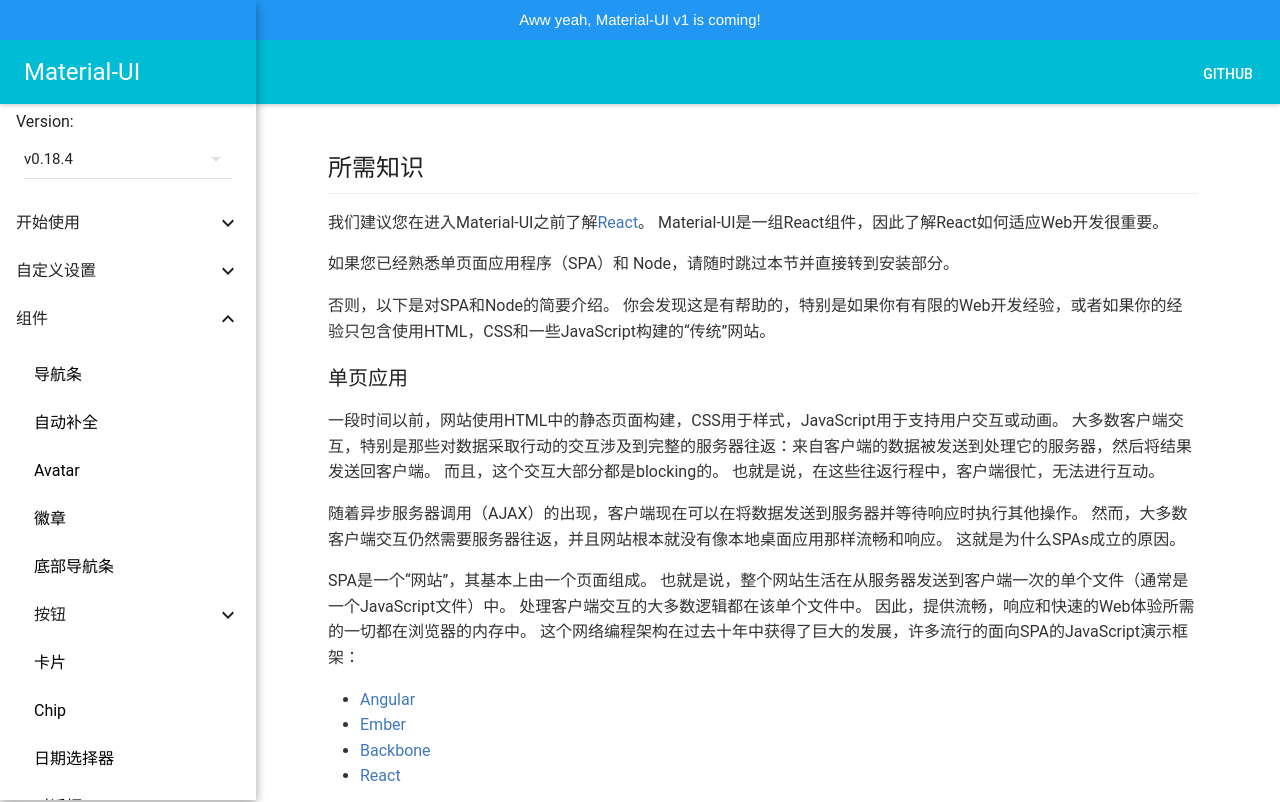
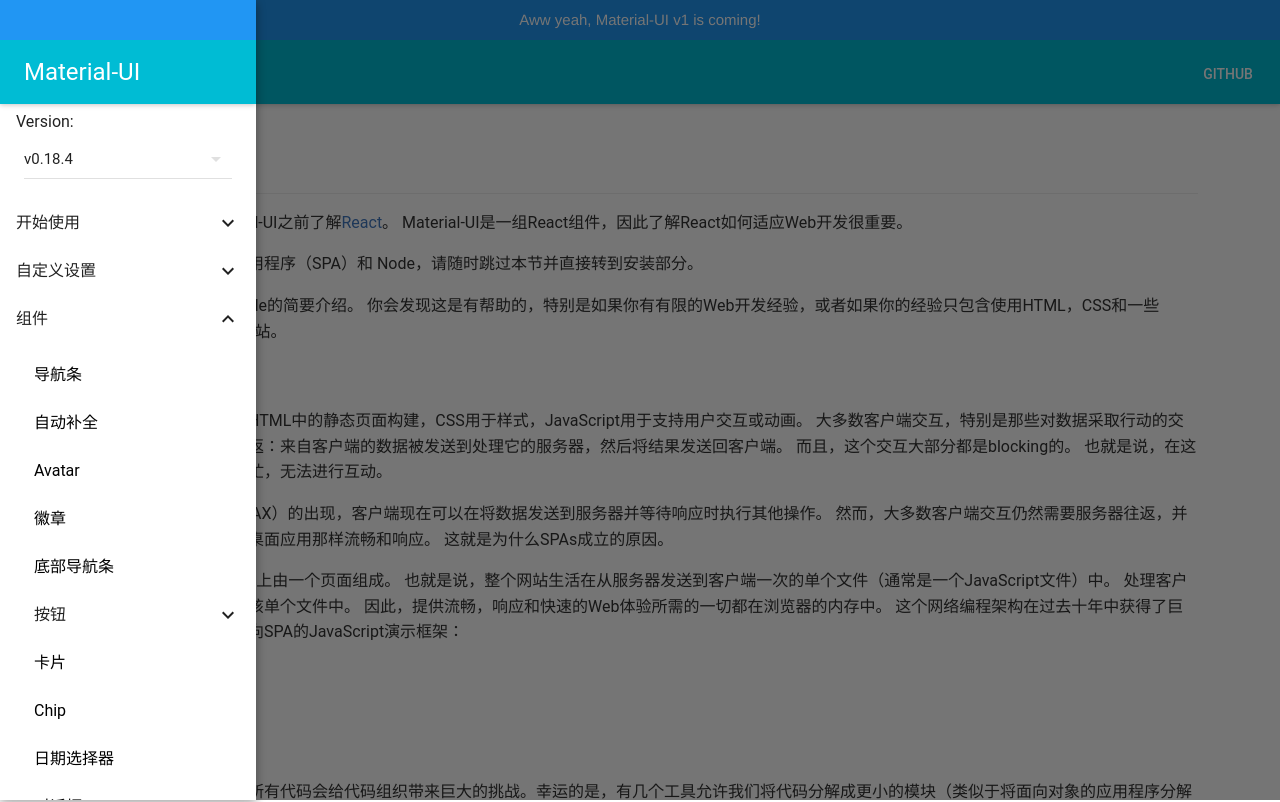
Before and after one commit to betweens/Material, a React app: page /#/required-knowledge in a window 1280 px wide. Shown: the top 802 px of the page. Built offline with nearby package versions, Linux system fonts and the light colour scheme; what react-tap-event-plugin would draw is missing.

Commit message:
修改样式 保证所有尺寸大小屏幕适应性

```diff
--- a/src/Page/AppContainer/AppContainer.css
+++ b/src/Page/AppContainer/AppContainer.css
@@ -151,10 +151,6 @@
   z-index: 1101;
 }
 
-.app-container {
-	padding-top: 40px;
-}
-
 .a-block {
   a {
     display: block;
--- a/src/Page/AppContainer/AppContainer.js
+++ b/src/Page/AppContainer/AppContainer.js
@@ -18,6 +18,7 @@
     this.state = {
       value: 1,
       open: true,
+      size: 0,
     };
     this.handleChange = this.handleChange.bind(this);
     this.listenInWindowSize = this.listenInWindowSize.bind(this);
@@ -38,11 +39,13 @@
       if (this.state.open === false) return;
       this.setState({
         open: false,
+        size,
       })
     } else {
       if (this.state.open) return;
       this.setState({
         open: true,
+        size,
       })
     }
   }
@@ -58,8 +61,9 @@
     // 左侧导航栏配置
     const drawerConfig = {
 		  open: this.state.open,
-      docked: this.state.docked,
+      docked: false,
 		  disableSwipeToOpen: true,
+      onRequestChange: (open) => this.setState({open}),
 		}
 		// 版本选择框宽度
 		const styles = {
@@ -74,10 +78,15 @@
 		  style: styles.customWidth,
 		  autoWidth: false,
 		}
+
     // 控制展示侧边栏是容器边距
-    const  noBodyPadong = {
-      margin: this.state.open ? '48px 72px' : '10px',
-      paddingLeft: this.state.open ? '256px' : '0px',
+    const noBodyPadding = {
+      margin: this.state.open ? '48px 72px' : '20px',
+      paddingLeft: this.state.open ? '256px' : '0',
+    }
+
+    if (this.state.open && this.state.size < 996) {
+      noBodyPadding.paddingLeft = '0';
     }
 
     return ( <MuiThemeProvider muiTheme={getMuiTheme(lightBaseTheme)}><div className="left-menu">
@@ -96,7 +105,7 @@
     	  <ListItem key={3} primaryText="Material Design" />
     	</List>
     </Drawer>
-   <div className="markdown-body" style={noBodyPadong}>{this.props.children}</div>
+   <div className="markdown-body" style={noBodyPadding}>{this.props.children}</div>
    <FooterBanner />
   </div></MuiThemeProvider>);
   }
--- a/src/Page/GetStarted/RequiredKnowledge/RequiredKnowledge.css
+++ b/src/Page/GetStarted/RequiredKnowledge/RequiredKnowledge.css
@@ -70,6 +70,7 @@
   }
 
   table {
+    display: block;
     width: 100%;
     overflow: auto;
     word-break: normal;
```
